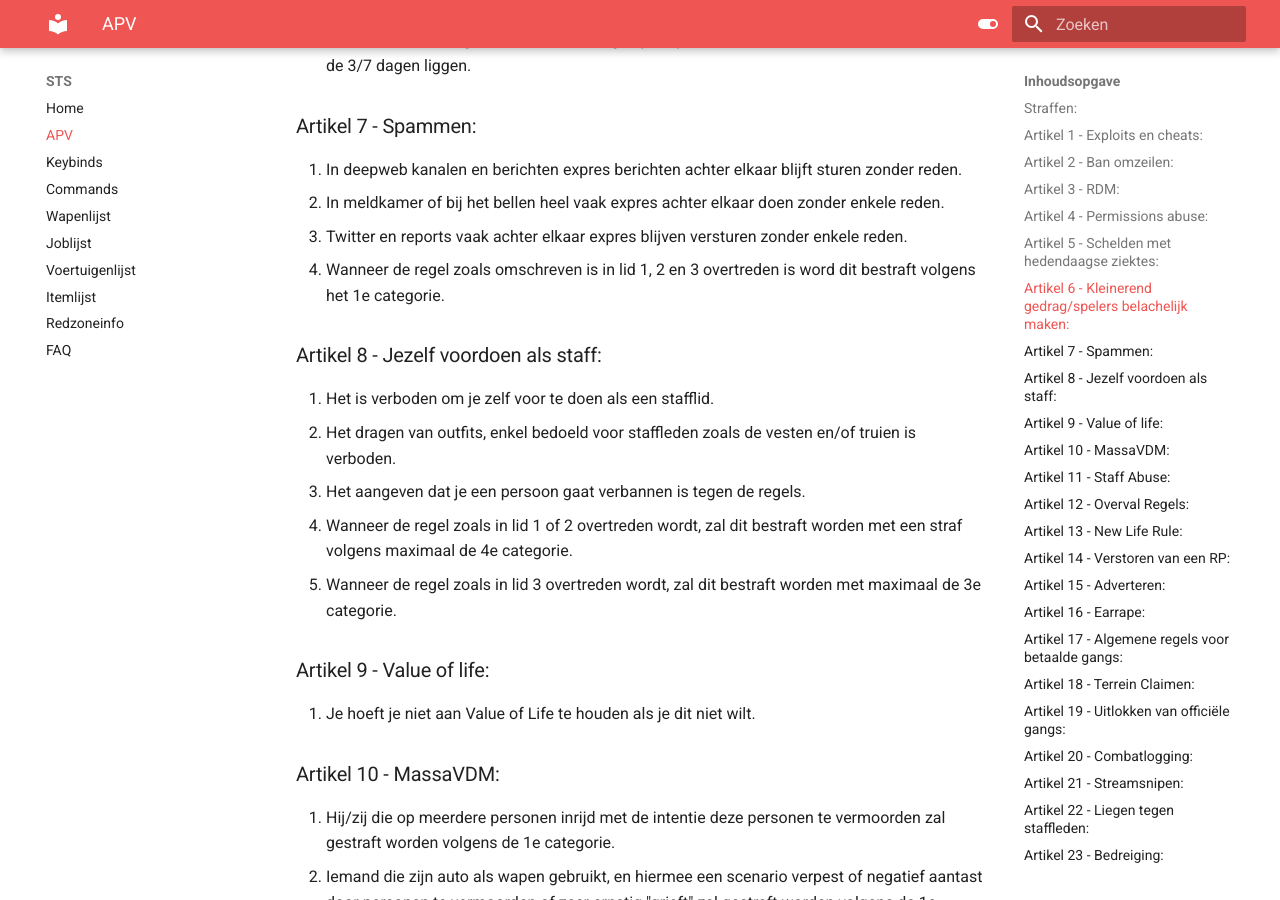
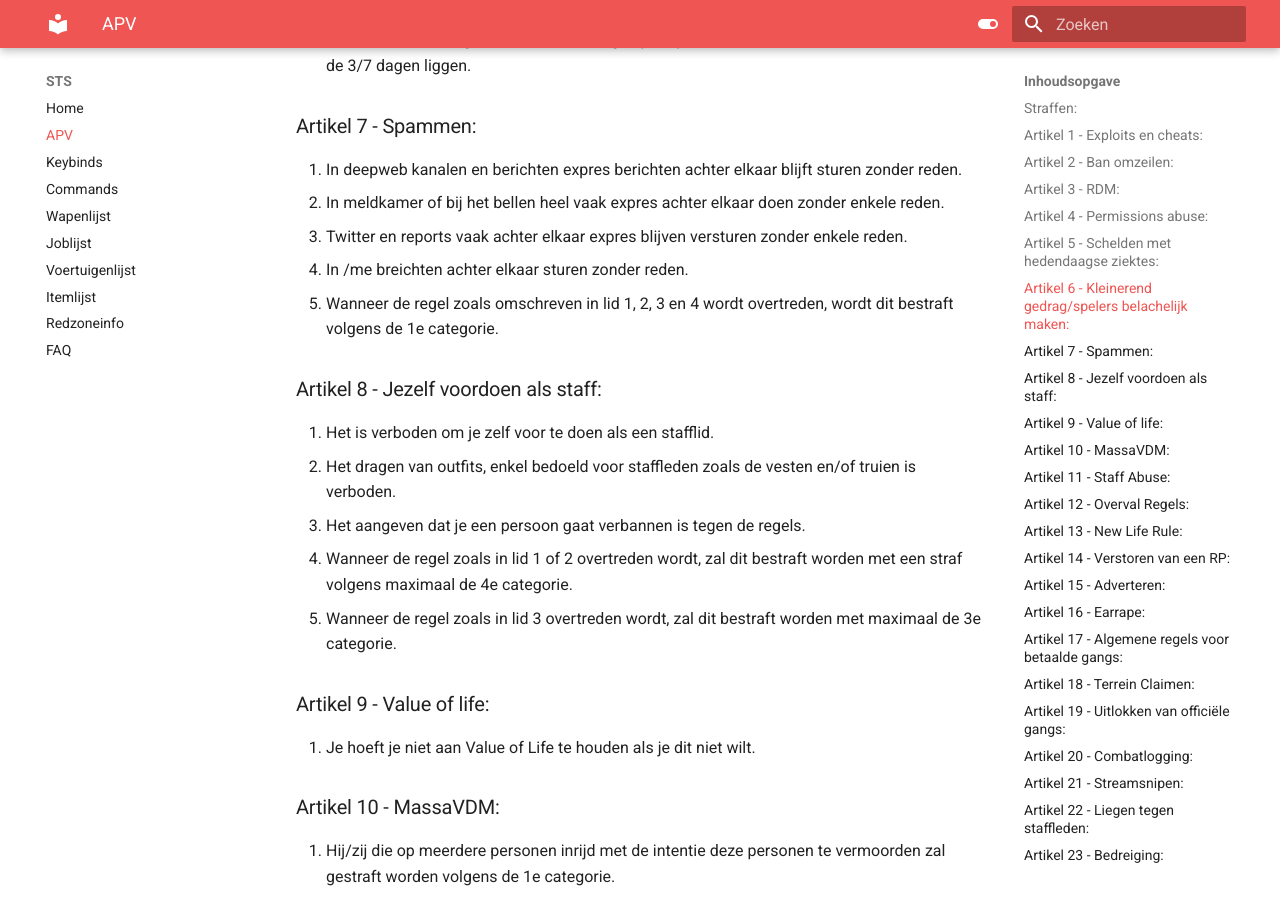
Before and after one commit to Welseyy/STSAPV, an MkDocs documentation site: the page built from docs/apv.md, in a window 1280 px wide and 900 px high, scrolled down 1970 px. Built offline with MkDocs 1.6.1 and Material for MkDocs 9.7.7, drawn with Linux system fonts in a browser that asks for light colours.

Commit message:
Suggestie Julian - Art 7 Spam Lid 4 /me spam
- Lid 4 toegevoegd
- Lid 5 aangepast door taalfouten eruit te halen
- Lid 4 toegevoegd aan lid 5

```diff
--- a/docs/apv.md
+++ b/docs/apv.md
@@ -49,7 +49,8 @@
 1. In deepweb kanalen en berichten expres berichten achter elkaar blijft sturen zonder reden.
 2. In meldkamer of bij het bellen heel vaak expres achter elkaar doen zonder enkele reden.
 3. Twitter en reports vaak achter elkaar expres blijven versturen zonder enkele reden.
-4. Wanneer de regel zoals omschreven is in lid 1, 2 en 3 overtreden is word dit bestraft volgens het 1e categorie.
+4. In /me breichten achter elkaar sturen zonder reden.
+5. Wanneer de regel zoals omschreven in lid 1, 2, 3 en 4 wordt overtreden, wordt dit bestraft volgens de 1e categorie.
 
 ### Artikel 8 - Jezelf voordoen als staff:
 1. Het is verboden om je zelf voor te doen als een stafflid.
```
